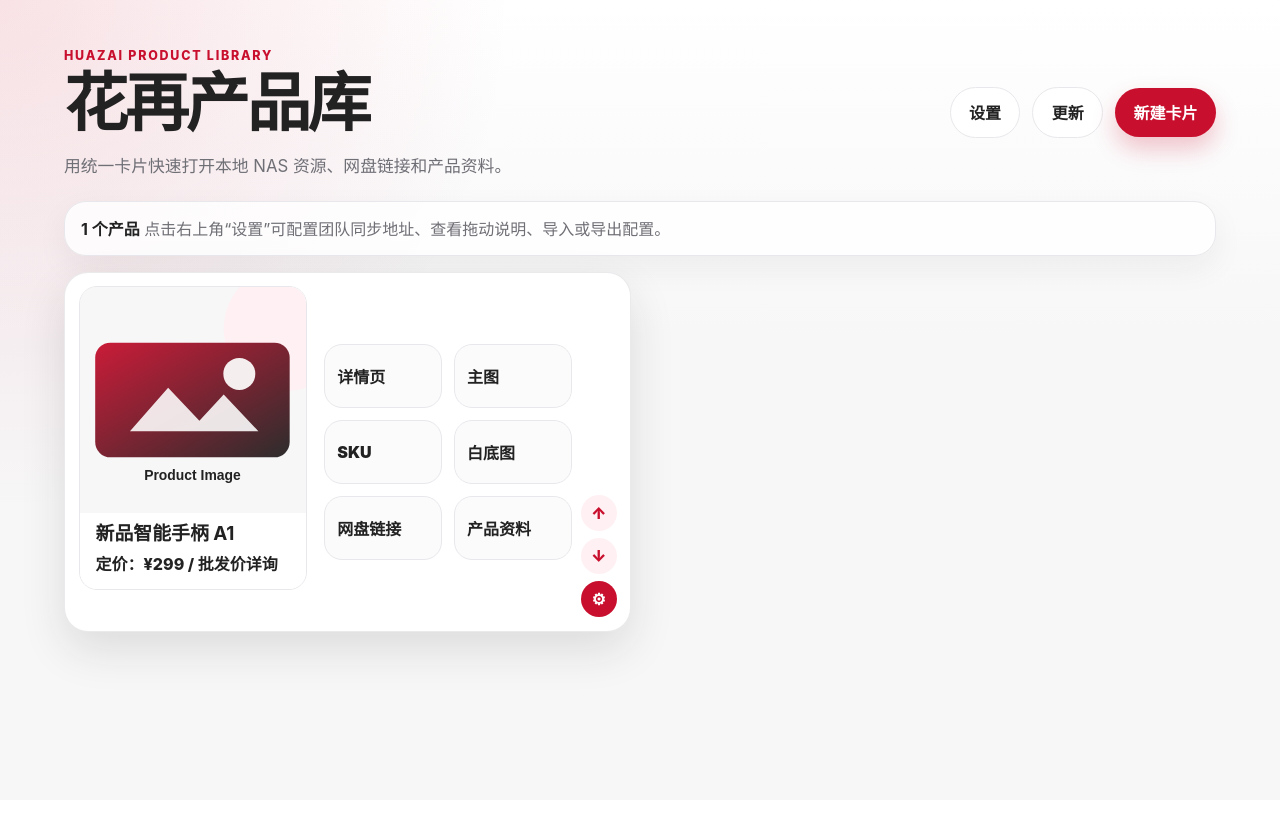
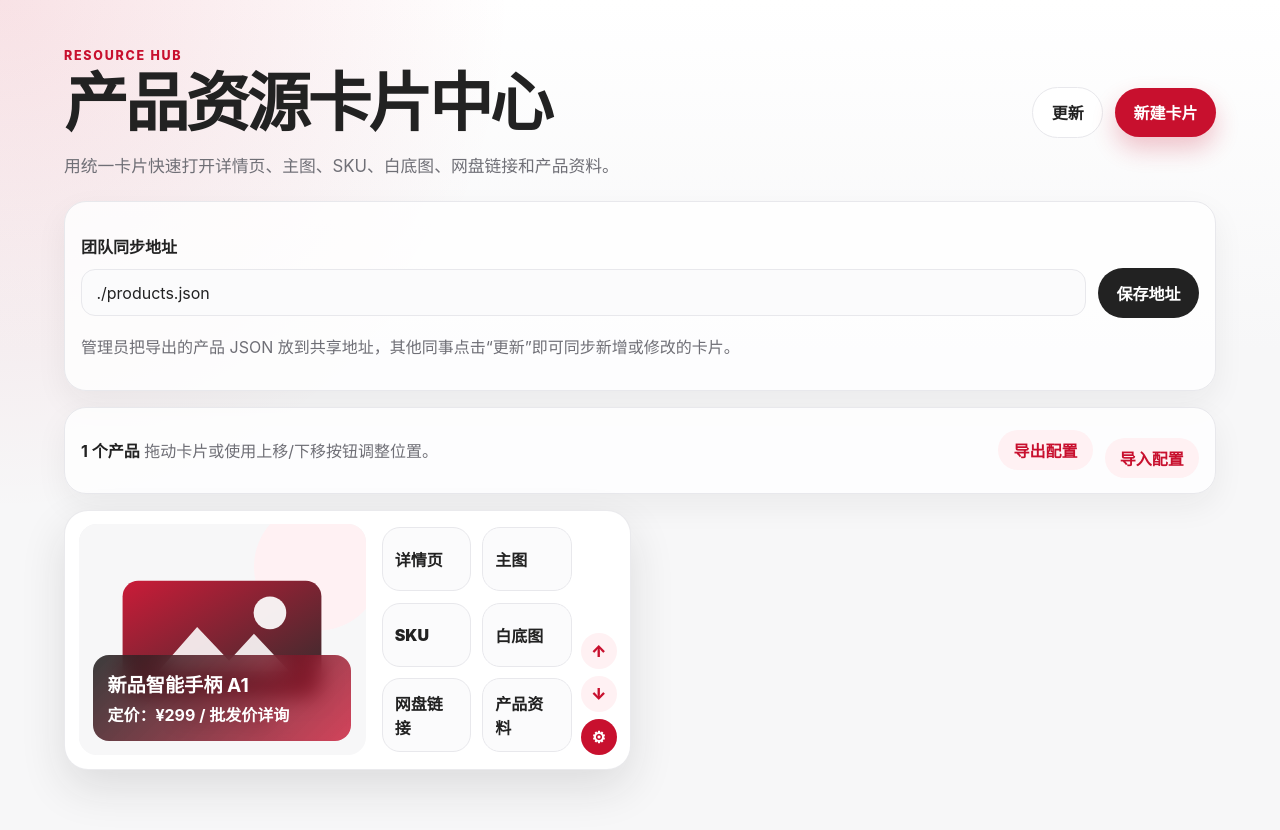
Before and after one commit to liang2045/weizhong, a plain HTML site: page index.html in a window 1280 px wide. Both pictures are taken after a click on the button "详情页". Before the commit the page ends 800 px from the top, so only its background shows below. Drawn offline with Linux system fonts and the light colour scheme.

Commit message:
Revert "Add static '花再产品库' product library web app (HTML/CSS/JS)"

```diff
--- a/app.js
+++ b/app.js
@@ -2,7 +2,6 @@ const STORAGE_KEY = "product-resource-cards:v1";
 const SYNC_KEY = "product-resource-sync-url:v1";
 
 const RESOURCE_BUTTONS = ["详情页", "主图", "SKU", "白底图", "网盘链接", "产品资料"];
-const CLOUD_LINK_LABEL = "网盘链接";
 
 const placeholderSvg = encodeURIComponent(`
 <svg xmlns="http://www.w3.org/2000/svg" viewBox="0 0 900 650">
@@ -23,7 +22,7 @@ const sampleProducts = [
     price: "定价：¥299 / 批发价详询",
     image: PLACEHOLDER_IMAGE,
     links: {
-      "详情页": "file:///Volumes/NAS/Products/A1/detail",
+      "详情页": "https://example.com/product/a1",
       "主图": "file:///Volumes/NAS/Products/A1/main-image",
       "SKU": "file:///Volumes/NAS/Products/A1/sku",
       "白底图": "file:///Volumes/NAS/Products/A1/white-bg",
@@ -100,7 +99,7 @@ function renderCards() {
       button.textContent = label;
       button.disabled = !product.links[label];
       button.title = product.links[label] || "请先在设置中配置地址";
-      button.addEventListener("click", () => openResource(label, product.links[label]));
+      button.addEventListener("click", () => openResource(product.links[label]));
       buttonGrid.append(button);
     });
 
@@ -124,22 +123,9 @@ function renderCards() {
   });
 }
 
-function openResource(label, url) {
+function openResource(url) {
   if (!url) return;
-  const targetUrl = label === CLOUD_LINK_LABEL ? url : toLocalResourceUrl(url);
-  window.open(targetUrl, "_blank", "noopener,noreferrer");
-}
-
-function toLocalResourceUrl(rawUrl) {
-  const url = rawUrl.trim();
-  if (/^file:\/\//i.test(url)) return url;
-  if (/^\\/.test(url)) {
-    return `file://///${url.replace(/^\\+/, "").replaceAll("\\", "/")}`;
-  }
-  if (/^[a-zA-Z]:\\/.test(url)) {
-    return `file:///${url.replaceAll("\\", "/")}`;
-  }
-  return url;
+  window.open(url, "_blank", "noopener,noreferrer");
 }
 
 function moveCard(id, direction) {
@@ -168,7 +154,7 @@ function renderLinkFields() {
     field.textContent = label;
     const input = document.createElement("input");
     input.name = label;
-    input.placeholder = label === CLOUD_LINK_LABEL ? "填写在线网盘分享 URL" : "填写本地 NAS / 共享盘路径或 file:// 地址";
+    input.placeholder = "填写本地 NAS 地址、file:// 地址或网盘 URL";
     field.append(input);
     linkFieldsEl.append(field);
   });
@@ -287,7 +273,6 @@ async function importConfig(file) {
   renderCards();
 }
 
-document.querySelector("#appSettingsBtn").addEventListener("click", () => document.querySelector("#settingsDialog").showModal());
 document.querySelector("#newCardBtn").addEventListener("click", () => openDialog());
 document.querySelector("#saveCardBtn").addEventListener("click", saveCard);
 document.querySelector("#deleteBtn").addEventListener("click", deleteCard);
--- a/index.html
+++ b/index.html
@@ -3,66 +3,47 @@
   <head>
     <meta charset="UTF-8" />
     <meta name="viewport" content="width=device-width, initial-scale=1.0" />
-    <title>花再产品库</title>
+    <title>产品资源卡片中心</title>
     <link rel="stylesheet" href="styles.css" />
   </head>
   <body>
     <header class="app-header">
       <div>
-        <p class="eyebrow">Huazai Product Library</p>
-        <h1>花再产品库</h1>
-        <p class="subtitle">用统一卡片快速打开本地 NAS 资源、网盘链接和产品资料。</p>
+        <p class="eyebrow">Resource Hub</p>
+        <h1>产品资源卡片中心</h1>
+        <p class="subtitle">用统一卡片快速打开详情页、主图、SKU、白底图、网盘链接和产品资料。</p>
       </div>
       <div class="header-actions">
-        <button id="appSettingsBtn" class="btn btn-secondary" type="button">设置</button>
         <button id="updateBtn" class="btn btn-secondary" type="button">更新</button>
         <button id="newCardBtn" class="btn btn-primary" type="button">新建卡片</button>
       </div>
     </header>
 
     <main>
+      <section class="sync-panel" aria-label="同步配置">
+        <label for="syncUrl">团队同步地址</label>
+        <div class="sync-row">
+          <input id="syncUrl" type="url" placeholder="例如：https://company.example.com/products.json 或 ./products.json" />
+          <button id="saveSyncBtn" class="btn btn-dark" type="button">保存地址</button>
+        </div>
+        <p>管理员把导出的产品 JSON 放到共享地址，其他同事点击“更新”即可同步新增或修改的卡片。</p>
+      </section>
+
       <section class="toolbar" aria-label="列表工具栏">
         <div>
           <strong id="cardCount">0 个产品</strong>
-          <span>点击右上角“设置”可配置团队同步地址、查看拖动说明、导入或导出配置。</span>
+          <span>拖动卡片或使用上移/下移按钮调整位置。</span>
+        </div>
+        <div class="toolbar-actions">
+          <button id="exportBtn" class="link-button" type="button">导出配置</button>
+          <label class="link-button file-label" for="importInput">导入配置</label>
+          <input id="importInput" type="file" accept="application/json" hidden />
         </div>
       </section>
 
       <section id="cards" class="cards" aria-live="polite"></section>
       <p id="emptyState" class="empty-state" hidden>还没有产品卡片，请点击“新建卡片”开始配置。</p>
     </main>
-
-    <dialog id="settingsDialog" class="dialog settings-dialog">
-      <form method="dialog" class="dialog-card">
-        <div class="dialog-header">
-          <div>
-            <p class="eyebrow">App settings</p>
-            <h2>花再产品库设置</h2>
-          </div>
-          <button class="icon-button" value="cancel" aria-label="关闭" type="submit">×</button>
-        </div>
-
-        <section class="settings-section" aria-label="团队同步地址">
-          <h3>团队同步地址</h3>
-          <p>管理员把导出的产品 JSON 放到共享地址，其他同事点击“更新”即可同步新增或修改的卡片。</p>
-          <label for="syncUrl">同步 JSON 地址</label>
-          <div class="sync-row">
-            <input id="syncUrl" type="url" placeholder="例如：https://company.example.com/products.json 或 ./products.json" />
-            <button id="saveSyncBtn" class="btn btn-dark" type="button">保存地址</button>
-          </div>
-        </section>
-
-        <section class="settings-section" aria-label="拖动产品说明和导入导出配置">
-          <h3>拖动产品说明 / 导入导出配置</h3>
-          <p>在产品列表中拖动卡片，或使用卡片右下角的上移/下移按钮调整产品位置；调整后会自动保存在本机。</p>
-          <div class="toolbar-actions settings-actions">
-            <button id="exportBtn" class="link-button" type="button">导出配置</button>
-            <label class="link-button file-label" for="importInput">导入配置</label>
-            <input id="importInput" type="file" accept="application/json" hidden />
-          </div>
-        </section>
-      </form>
-    </dialog>
 
     <dialog id="cardDialog" class="dialog">
       <form id="cardForm" method="dialog" class="dialog-card">
@@ -95,7 +76,6 @@
 
         <fieldset>
           <legend>按钮地址配置</legend>
-          <p class="field-hint">除“网盘链接”外，请优先填写本地 NAS / 共享盘路径，例如 <code>\\NAS\Products\A1</code>、<code>Z:\Products\A1</code> 或 <code>file:///Volumes/NAS/Products/A1</code>。</p>
           <div id="linkFields" class="link-fields"></div>
         </fieldset>
 
@@ -111,10 +91,8 @@
 
     <template id="cardTemplate">
       <article class="product-card" draggable="true">
-        <div class="product-identity">
-          <div class="image-wrap">
-            <img class="product-image" alt="" />
-          </div>
+        <div class="image-wrap">
+          <img class="product-image" alt="" />
           <div class="product-meta">
             <h3></h3>
             <p></p>
--- a/products.json
+++ b/products.json
@@ -7,7 +7,7 @@
       "price": "定价：¥299 / 批发价详询",
       "image": "",
       "links": {
-        "详情页": "file:///Volumes/NAS/Products/A1/detail",
+        "详情页": "https://example.com/product/a1",
         "主图": "file:///Volumes/NAS/Products/A1/main-image",
         "SKU": "file:///Volumes/NAS/Products/A1/sku",
         "白底图": "file:///Volumes/NAS/Products/A1/white-bg",
--- a/styles.css
+++ b/styles.css
@@ -100,6 +100,7 @@ h1 {
 
 main { padding: 0 clamp(1rem, 5vw, 5rem) 4rem; }
 
+.sync-panel,
 .toolbar {
   background: rgba(255, 255, 255, 0.82);
   border: 1px solid var(--line);
@@ -107,7 +108,13 @@ main { padding: 0 clamp(1rem, 5vw, 5rem) 4rem; }
   box-shadow: 0 12px 32px rgba(34, 34, 34, 0.06);
 }
 
-.toolbar span { color: var(--muted); }
+.sync-panel {
+  padding: 1rem;
+  margin-bottom: 1rem;
+}
+
+.sync-panel label { font-weight: 800; }
+.sync-panel p, .toolbar span { color: var(--muted); }
 .sync-row { margin-top: 0.65rem; }
 .sync-row input { flex: 1; min-width: 0; }
 
@@ -133,16 +140,16 @@ main { padding: 0 clamp(1rem, 5vw, 5rem) 4rem; }
 
 .cards {
   display: grid;
-  grid-template-columns: repeat(auto-fill, minmax(520px, 1fr));
+  grid-template-columns: repeat(auto-fill, minmax(430px, 1fr));
   gap: 1.1rem;
 }
 
 .product-card {
   position: relative;
   display: grid;
-  grid-template-columns: minmax(225px, 0.78fr) minmax(240px, 1fr);
-  gap: 1.1rem;
-  min-height: 360px;
+  grid-template-columns: minmax(0, 1.1fr) minmax(210px, 0.9fr);
+  gap: 1rem;
+  min-height: 260px;
   padding: 0.85rem;
   background: var(--white);
   border: 1px solid rgba(232, 232, 236, 0.9);
@@ -153,19 +160,10 @@ main { padding: 0 clamp(1rem, 5vw, 5rem) 4rem; }
 
 .product-card.dragging { opacity: 0.48; outline: 3px dashed var(--brand); }
 
-.product-identity {
-  display: grid;
-  grid-template-rows: 3fr 1fr;
-  aspect-ratio: 3 / 4;
-  border: 1px solid var(--line);
-  border-radius: 18px;
-  overflow: hidden;
-  background: var(--white);
-}
-
 .image-wrap {
   position: relative;
-  aspect-ratio: 1 / 1;
+  min-height: 230px;
+  border-radius: 18px;
   overflow: hidden;
   background: linear-gradient(145deg, #f1f1f3, #ffffff);
 }
@@ -178,21 +176,24 @@ main { padding: 0 clamp(1rem, 5vw, 5rem) 4rem; }
 }
 
 .product-meta {
-  display: flex;
-  flex-direction: column;
-  justify-content: center;
-  padding: 0.9rem 1rem;
-  color: var(--ink);
-  background: var(--white);
+  position: absolute;
+  left: 0.9rem;
+  right: 0.9rem;
+  bottom: 0.9rem;
+  padding: 0.9rem;
+  color: var(--white);
+  border-radius: 16px;
+  background: linear-gradient(135deg, rgba(34, 34, 34, 0.88), rgba(200, 16, 46, 0.78));
+  backdrop-filter: blur(10px);
 }
 
-.product-meta h3 { font-size: 1.18rem; color: #222222; }
-.product-meta p { margin: 0.38rem 0 0; color: #222222; font-weight: 800; }
+.product-meta h3 { font-size: 1.2rem; }
+.product-meta p { margin: 0.28rem 0 0; font-weight: 700; }
 
 .button-grid {
   display: grid;
   grid-template-columns: repeat(2, minmax(0, 1fr));
-  gap: 0.75rem;
+  gap: 0.7rem;
   align-content: center;
   padding-right: 2.8rem;
 }
@@ -295,41 +296,6 @@ input {
   .header-actions, .toolbar-actions, .sync-row { flex-wrap: wrap; }
   .cards { grid-template-columns: 1fr; }
   .product-card { grid-template-columns: 1fr; }
-  .product-identity { max-width: 360px; width: 100%; justify-self: center; }
   .button-grid { padding-right: 0; }
   .form-grid, .link-fields { grid-template-columns: 1fr; }
 }
-
-.settings-dialog { width: min(860px, calc(100vw - 2rem)); }
-
-.settings-section {
-  margin-top: 1rem;
-  padding: 1rem;
-  border: 1px solid var(--line);
-  border-radius: 20px;
-  background: #fbfbfc;
-}
-
-.settings-section h3 {
-  margin: 0 0 0.45rem;
-  color: var(--ink);
-}
-
-.settings-section p,
-.field-hint {
-  margin: 0.35rem 0 0;
-  color: var(--muted);
-  font-weight: 500;
-  line-height: 1.6;
-}
-
-.field-hint code {
-  padding: 0.12rem 0.32rem;
-  border-radius: 6px;
-  background: var(--soft-red);
-  color: var(--brand);
-  font-family: "SFMono-Regular", Consolas, monospace;
-  font-size: 0.86em;
-}
-
-.settings-actions { margin-top: 0.8rem; }
```
Also changed, not shown: README.md.
